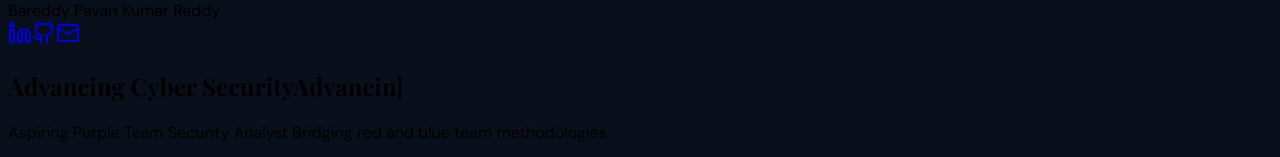
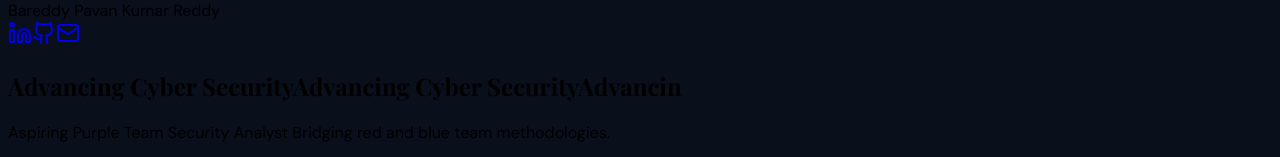
Before and after one commit to Pavanreddy4395/My-portfolio, a React (Vite) app in the folder client/: page / in a window 1280 px wide. Shown: the part 3624-3781 px from the top of the page. Built offline with nearby package versions, Linux system fonts and the light colour scheme; a web font is replaced by a local one.

Commit message:
home page changes

```diff
--- a/client/src/pages/Home.tsx
+++ b/client/src/pages/Home.tsx
@@ -182,21 +182,32 @@ export default function Home({ onNavigate }: HomeProps) {
             </h2> */}
 
             <h1
-              className="text-5xl md:text-7xl lg:text-8xl font-display font-bold text-primary tracking-tight leading-[1.1]"
+              className="relative text-4xl sm:text-5xl md:text-7xl lg:text-8xl font-display font-bold text-primary tracking-tight leading-[1.1]"
               aria-label={fullHeading}
             >
               <span className="sr-only">{fullHeading}</span>
-              <span aria-hidden="true">
+              {/*
+                Layout-stability: reserve space for the full heading so the content below
+                (buttons/paragraph) never shifts while the typing animation loops.
+              */}
+              <span className="invisible block" aria-hidden="true">
+                {headingLine1}{" "}
+                <span className="text-transparent bg-clip-text bg-gradient-to-r from-primary via-primary/80 to-primary/50 animate-gradient">
+                  {headingLine2}
+                </span>
+              </span>
+
+              <span className="absolute inset-0" aria-hidden="true">
                 {typedLine1}
                 {!isTypingDone && typedLine1.length < headingLine1.length ? (
-                  <span className="inline-block ml-1 animate-pulse">|</span>
+                  <span className="inline-block ml-1 align-[-0.15em] h-px w-[0.6em] bg-primary animate-pulse" />
                 ) : null}
-                <br />
+                {typedLine1.length >= headingLine1.length ? " " : null}
                 <span className="text-transparent bg-clip-text bg-gradient-to-r from-primary via-primary/80 to-primary/50 animate-gradient">
                   {typedLine2}
                 </span>
                 {!isTypingDone && typedLine1.length >= headingLine1.length ? (
-                  <span className="inline-block ml-1 animate-pulse">|</span>
+                  <span className="inline-block ml-1 align-[-0.15em] h-px w-[0.6em] bg-primary animate-pulse" />
                 ) : null}
               </span>
             </h1>
```
